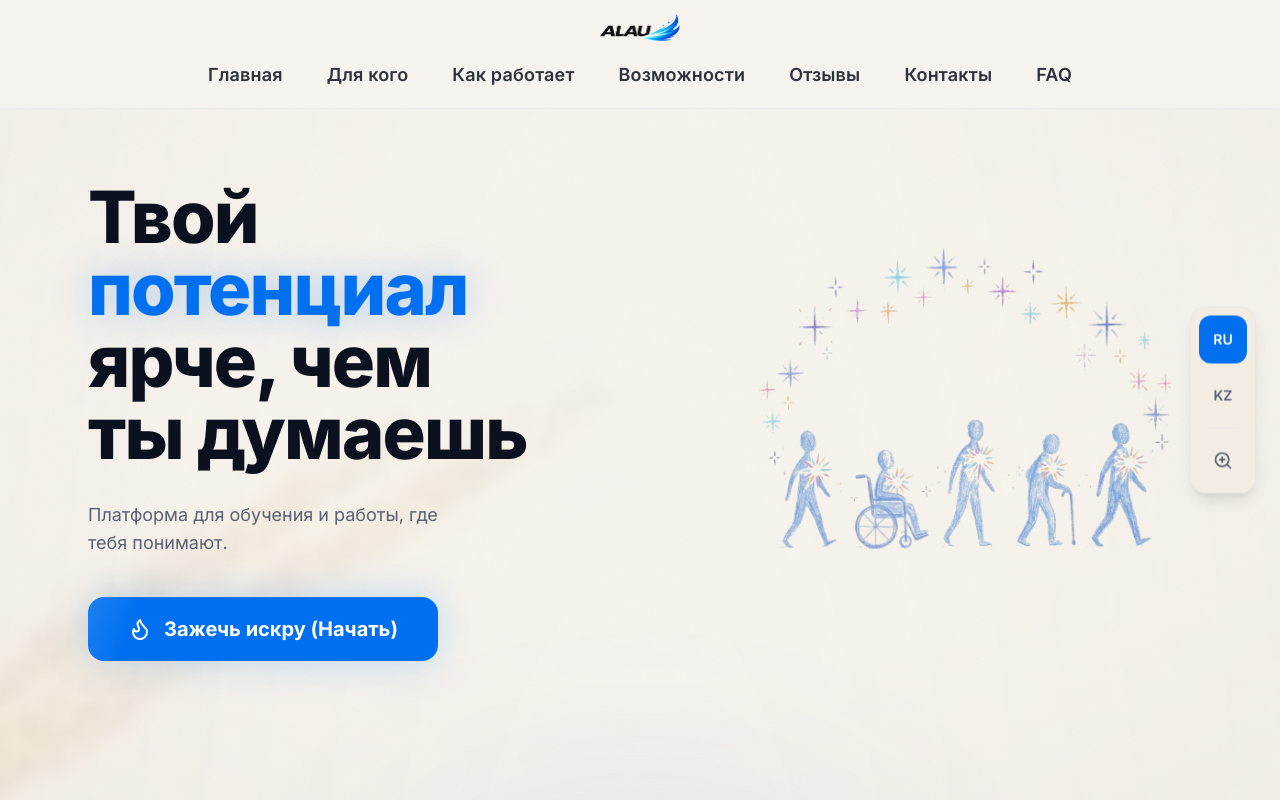
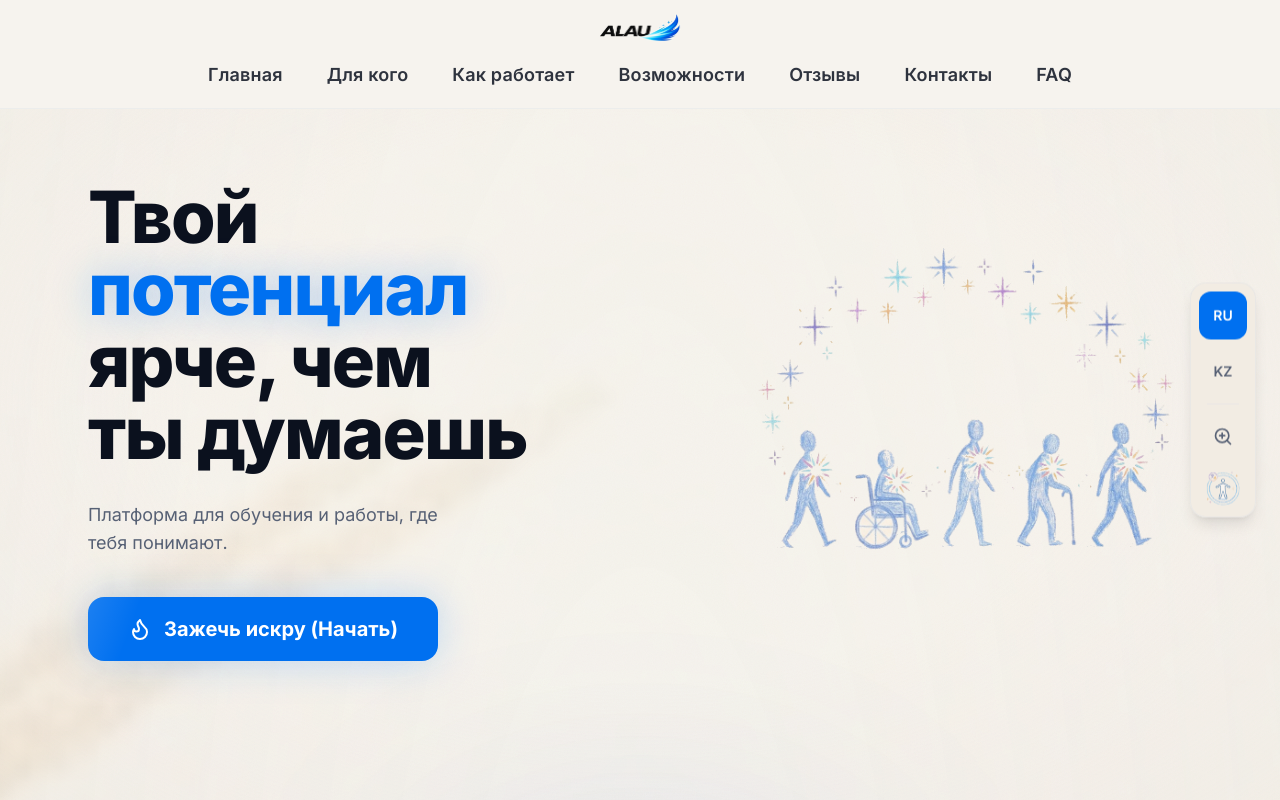
Before and after one commit to AlansPage/alau_landing_page, a Next.js app: page / in a window 1280 px wide. Shown: the top 800 px of the page. Built offline with nearby package versions, Linux system fonts and the light colour scheme.

Commit message:
Add accessibility badge to floating controls toolbar
Place the decorative accessibility icon in the RU/KZ/magnifier
panel where it belongs, instead of in the navbar header.

https://claude.ai/code/session_016KRYG9wZ9koX4EMB9ZD5Vx

```diff
--- a/components/floating-controls.tsx
+++ b/components/floating-controls.tsx
@@ -1,6 +1,7 @@
 "use client"
 
 import { useEffect, useRef } from "react"
+import Image from "next/image"
 import { ZoomIn, Menu } from "lucide-react"
 
 import { getI18n } from "@/lib/i18n"
@@ -64,6 +65,17 @@ export function FloatingControls() {
       >
         <ZoomIn className="h-5 w-5" aria-hidden="true" />
       </button>
+      <div className="pointer-events-none select-none" aria-hidden="true">
+        <div className="relative h-[40px] w-[40px] overflow-hidden rounded-lg opacity-80">
+          <Image
+            src="/images/accessibility-badge.png"
+            alt=""
+            fill
+            className="object-cover"
+            sizes="40px"
+          />
+        </div>
+      </div>
       <button
         type="button"
         onClick={handleMenuToggle}
```
